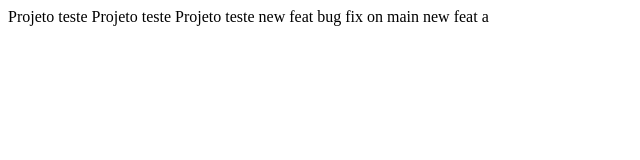
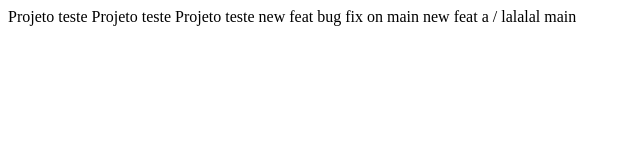
Before and after one commit to luishenkoti/projeto-teste, a plain HTML site: page index.html in a window 1280 px wide. Shown: the whole page, without its empty margins (0-640 px from the left). Drawn offline with Linux system fonts and the light colour scheme.

Commit message:
teste conflito

```diff
--- a/index.html
+++ b/index.html
@@ -5,6 +5,6 @@
         Projeto teste
         new feat
         bug fix on main
-        new feat a
+        new feat a / lalalal main
     </body>
 </html>
```
